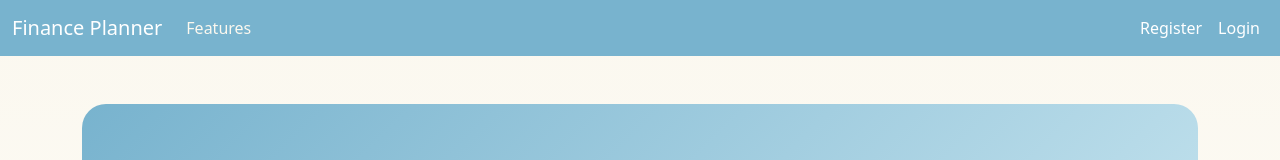
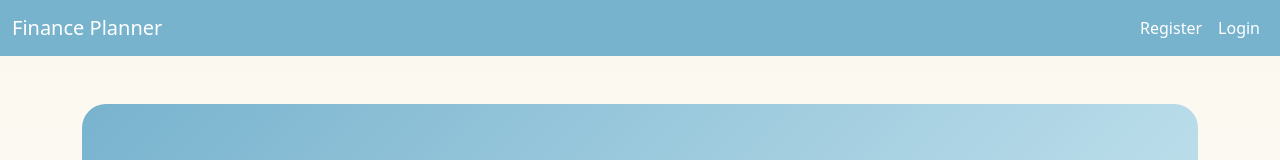
Before and after one commit to JYuenChia/personal-financial-planning-system, a website: page frontend/index.html in a window 1280 px wide. Shown: the top 160 px of the page. Drawn offline with nearby package versions, Linux system fonts and the light colour scheme.

Commit message:
removes unecessary feature tab in top nav bar

```diff
--- a/frontend/index.html
+++ b/frontend/index.html
@@ -26,11 +26,6 @@
           <span class="navbar-toggler-icon"></span>
         </button>
         <div class="collapse navbar-collapse" id="mainNavbar">
-          <ul class="navbar-nav me-auto mb-2 mb-lg-0">
-            <li class="nav-item">
-              <a class="nav-link active" href="#features">Features</a>
-            </li>
-          </ul>
           <ul class="navbar-nav ms-auto mb-2 mb-lg-0">
             <li class="nav-item">
               <a class="nav-link" href="register.html">Register</a>
```
